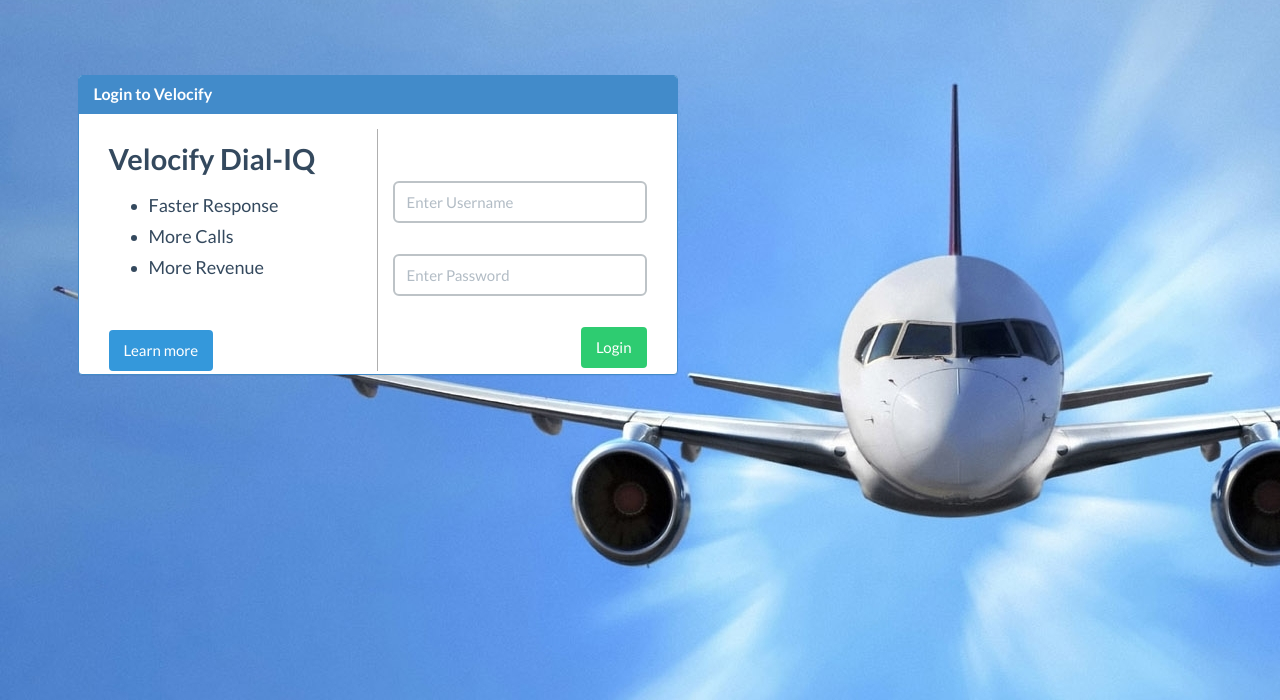
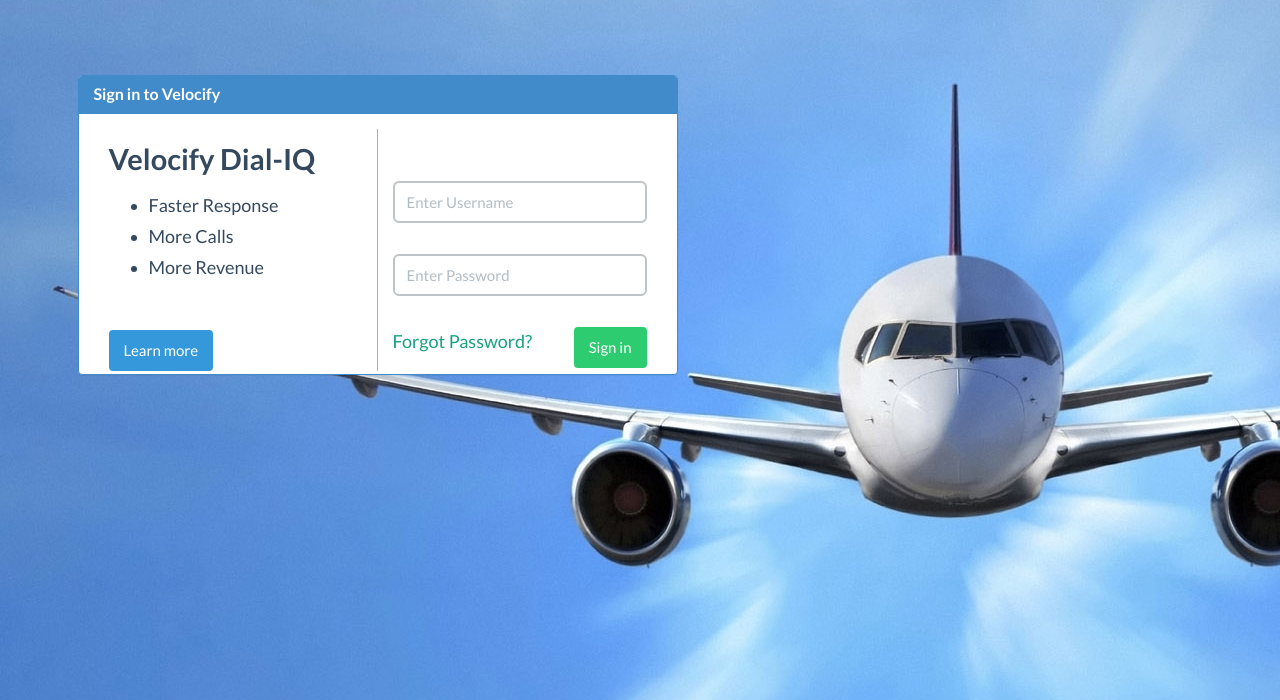
Before and after one commit to Tadcaster/Velocify, a website: page WEB/Flat-UI-master/login.html in a window 1280 px wide. Shown: the part 100-800 px from the top of the page. Drawn offline with Linux system fonts and the light colour scheme.

Commit message:
Login text updates
Login - Sign in etc.

```diff
--- a/WEB/Flat-UI-master/login.html
+++ b/WEB/Flat-UI-master/login.html
@@ -57,7 +57,12 @@
     #DIQInfo {
         border-right: 1px solid #afafaf;
 
-    }#afafaf
+    }
+
+    #forgotPassword {
+        display: inline-block;
+
+    }
 
     </style>
 
@@ -75,7 +80,7 @@
 
             <div class="panel-heading">
 
-                    <h2 class="panel-title">Login to Velocify</h2>
+                    <h2 class="panel-title">Sign in to Velocify</h2>
 
             </div><!-- end panel-heading -->
 
@@ -103,7 +108,9 @@
 
                     <input class="form-control" type="password" id="username" placeholder="Enter Password"></br>
 
-                    <button class="btn btn-success" id="login-btn">Login</button></br>
+                    <a href="" id="forgotPassword">Forgot Password?</a>
+
+                    <button class="btn btn-success" id="login-btn">Sign in</button></br>
 
                 </div><!-- end col lg 6 -->
 
```
